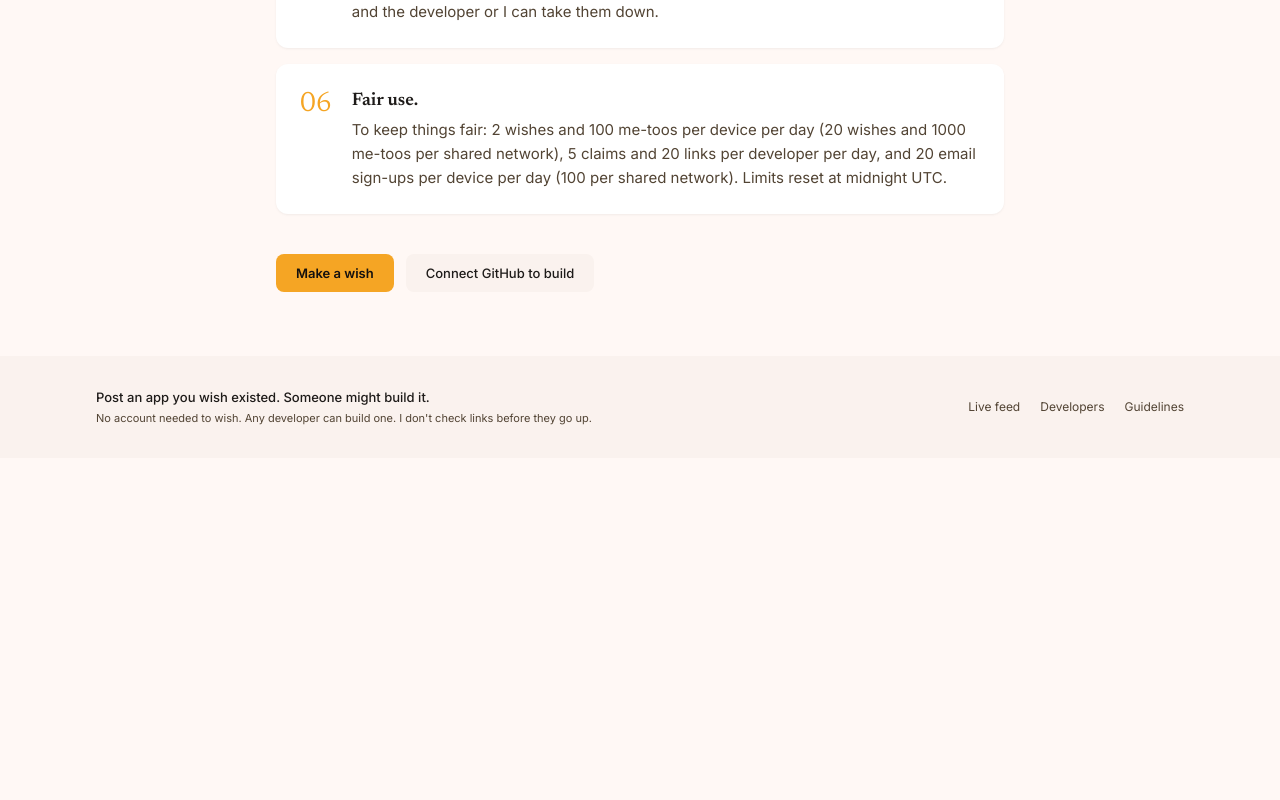
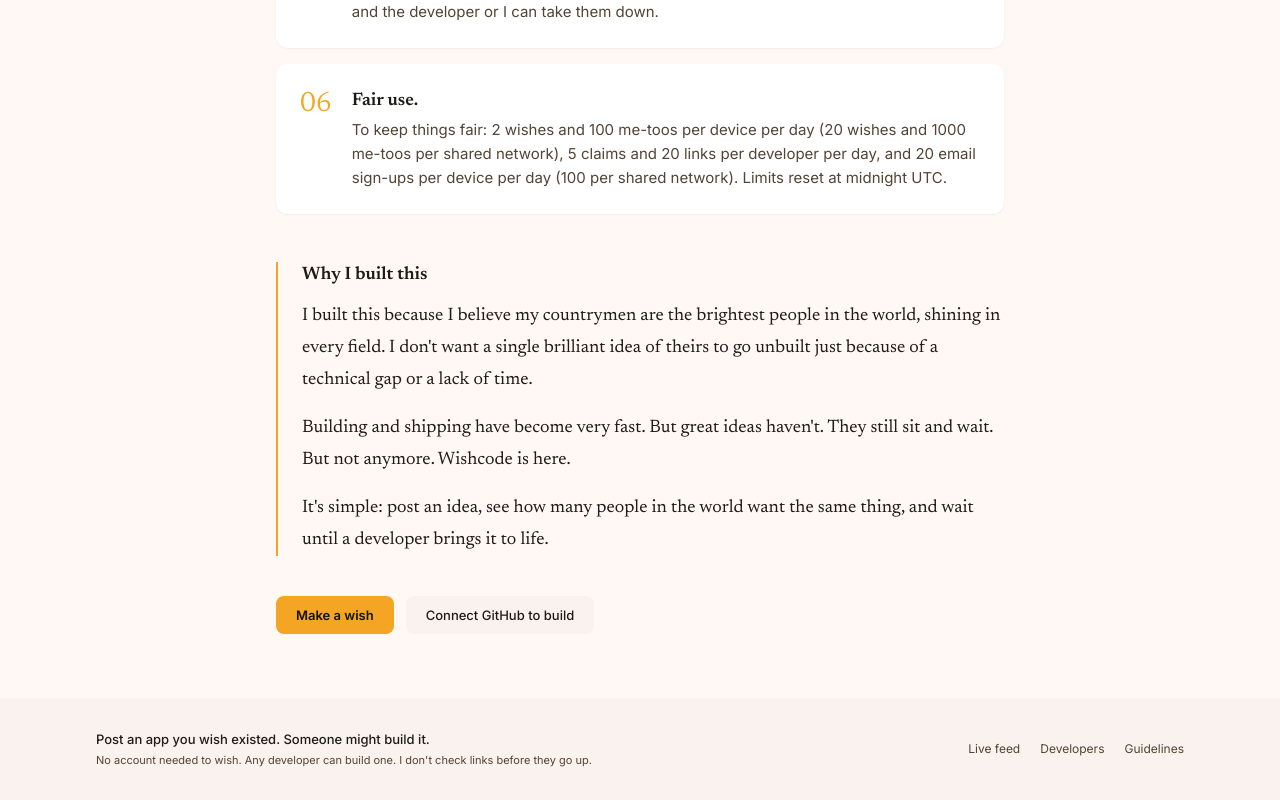
Before and after one commit to raghavg27/wishcode, a Next.js app: page /principles in a window 1280 px wide. Shown: the part 990-1790 px from the top of the page. Before the commit the page ends 1448 px from the top, so only its background shows below. Built offline with nearby package versions, Linux system fonts and the light colour scheme; no server answers.

Commit message:
feat(principles): add the founder note, "Why I built this"

```diff
--- a/src/app/principles/page.tsx
+++ b/src/app/principles/page.tsx
@@ -52,6 +52,24 @@ export default function PrinciplesPage() {
           </li>
         ))}
       </ol>
+      <section className="mt-12 border-l-2 border-amber pl-6">
+        <h2 className="font-serif text-headline font-semibold text-ink">Why I built this</h2>
+        <div className="mt-3 space-y-4 font-serif text-[18px] leading-8 text-ink">
+          <p>
+            I built this because I believe my countrymen are the brightest people in the world, shining in every field. I
+            don&apos;t want a single brilliant idea of theirs to go unbuilt just because of a technical gap or a lack of
+            time.
+          </p>
+          <p>
+            Building and shipping have become very fast. But great ideas haven&apos;t. They still sit and wait. But not
+            anymore. Wishcode is here.
+          </p>
+          <p>
+            It&apos;s simple: post an idea, see how many people in the world want the same thing, and wait until a
+            developer brings it to life.
+          </p>
+        </div>
+      </section>
       <div className="mt-10 flex flex-wrap gap-3">
         <Link href="/#compose" className="rounded-lg bg-amber px-5 py-2.5 text-label font-semibold text-on-amber hover:bg-amber-hover">
           Make a wish
```
